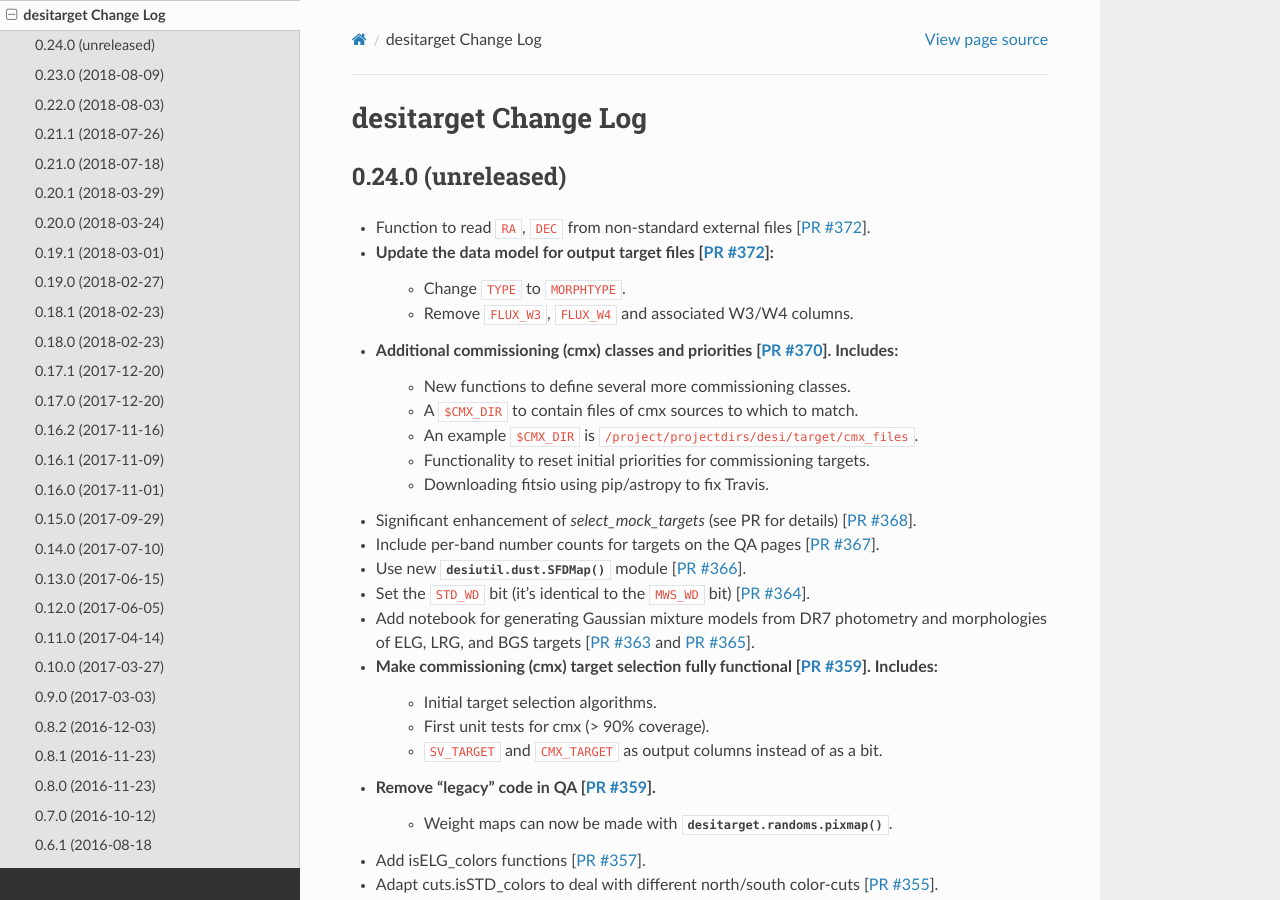
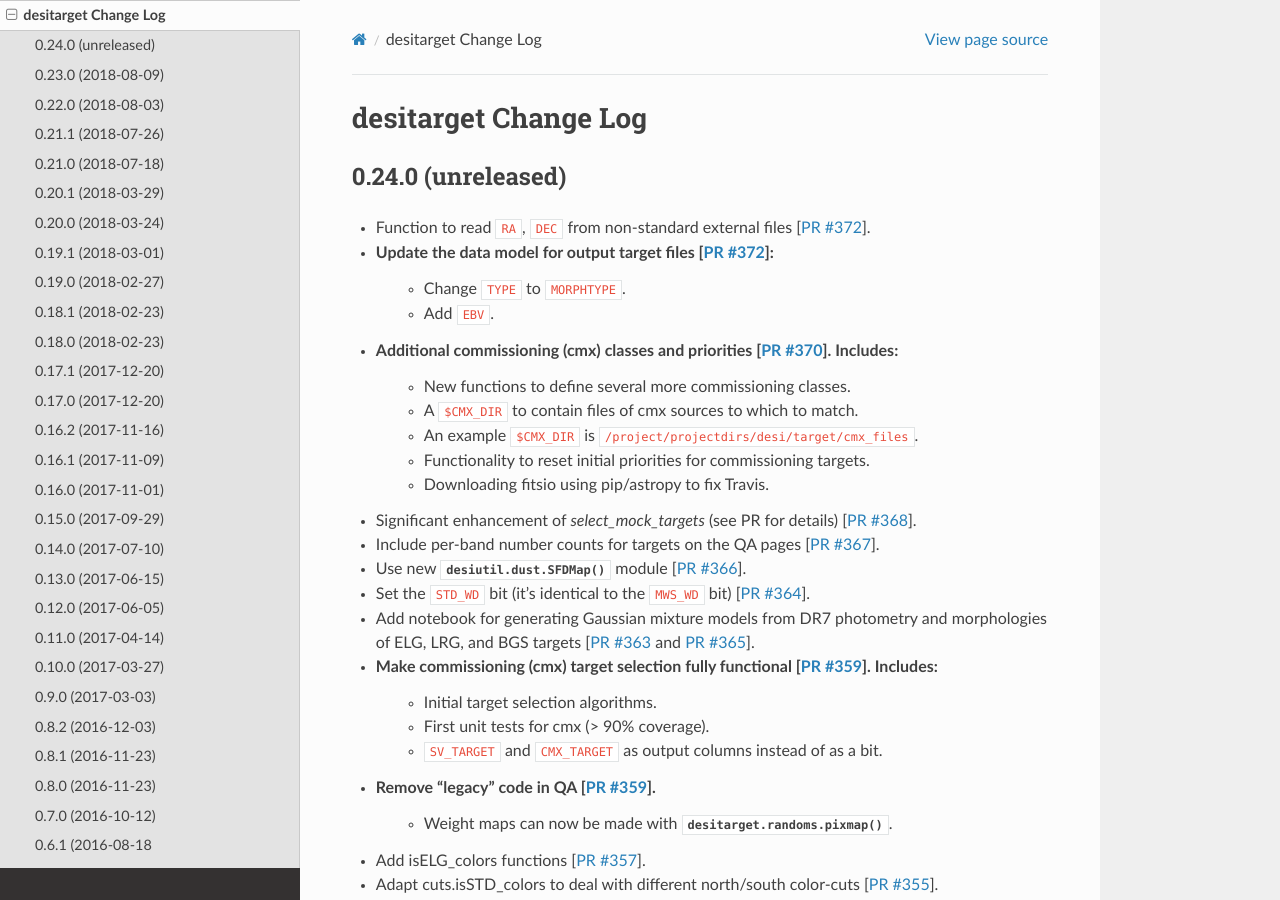
Before and after one commit to desihub/desitarget, a Sphinx documentation site: the page built from doc/changes.rst, in a window 1280 px wide and 900 px high. Built offline with Sphinx 7.4.7 and the Read the Docs theme 2.0.0, drawn with Linux system fonts in a browser that asks for light colours.

Commit message:
updating changes to reflect adding EBV but not removing W3/W4

```diff
--- a/doc/changes.rst
+++ b/doc/changes.rst
@@ -8,7 +8,7 @@ desitarget Change Log
 * Function to read ``RA``, ``DEC`` from  non-standard external files [`PR #372`_].
 * Update the data model for output target files [`PR #372`_]:
     * Change ``TYPE`` to ``MORPHTYPE``.
-    * Remove ``FLUX_W3``, ``FLUX_W4`` and associated W3/W4 columns.
+    * Add ``EBV``.
 * Additional commissioning (cmx) classes and priorities [`PR #370`_]. Includes:
     * New functions to define several more commissioning classes.
     * A ``$CMX_DIR`` to contain files of cmx sources to which to match.
```
